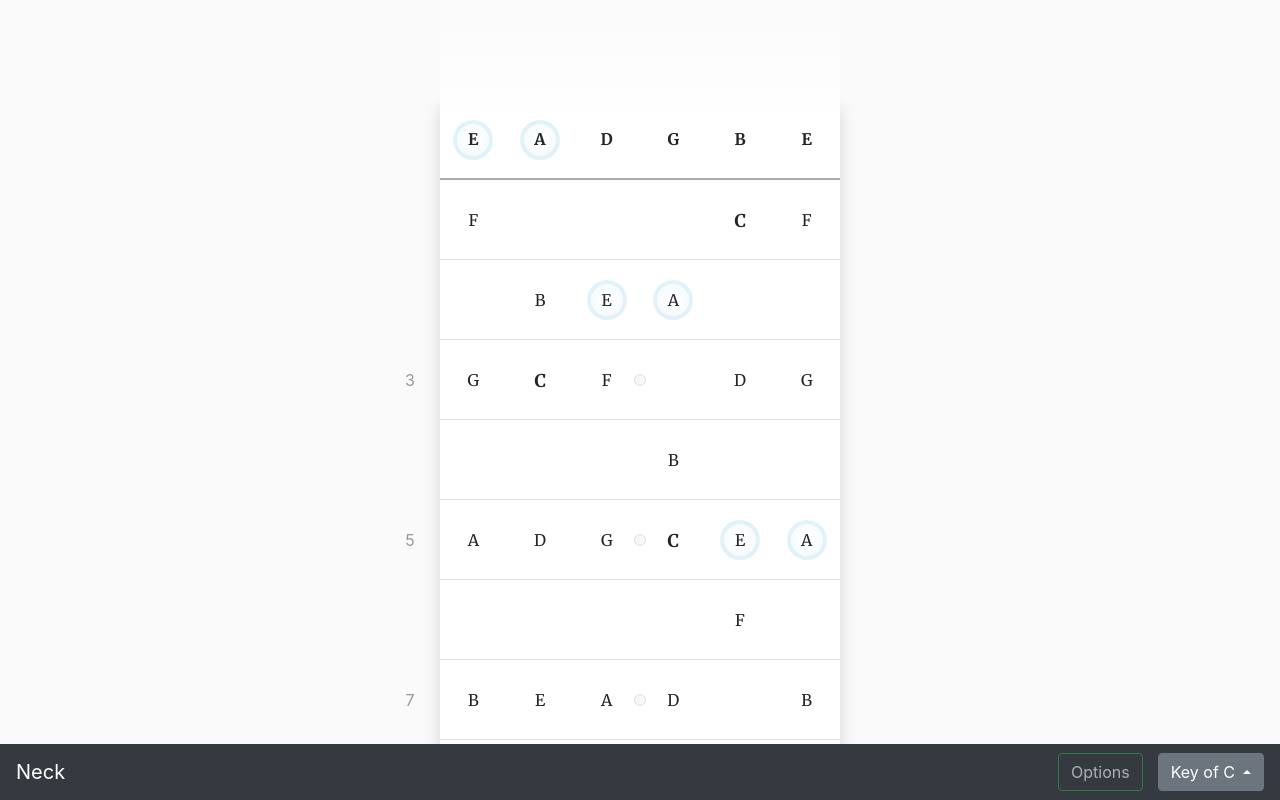
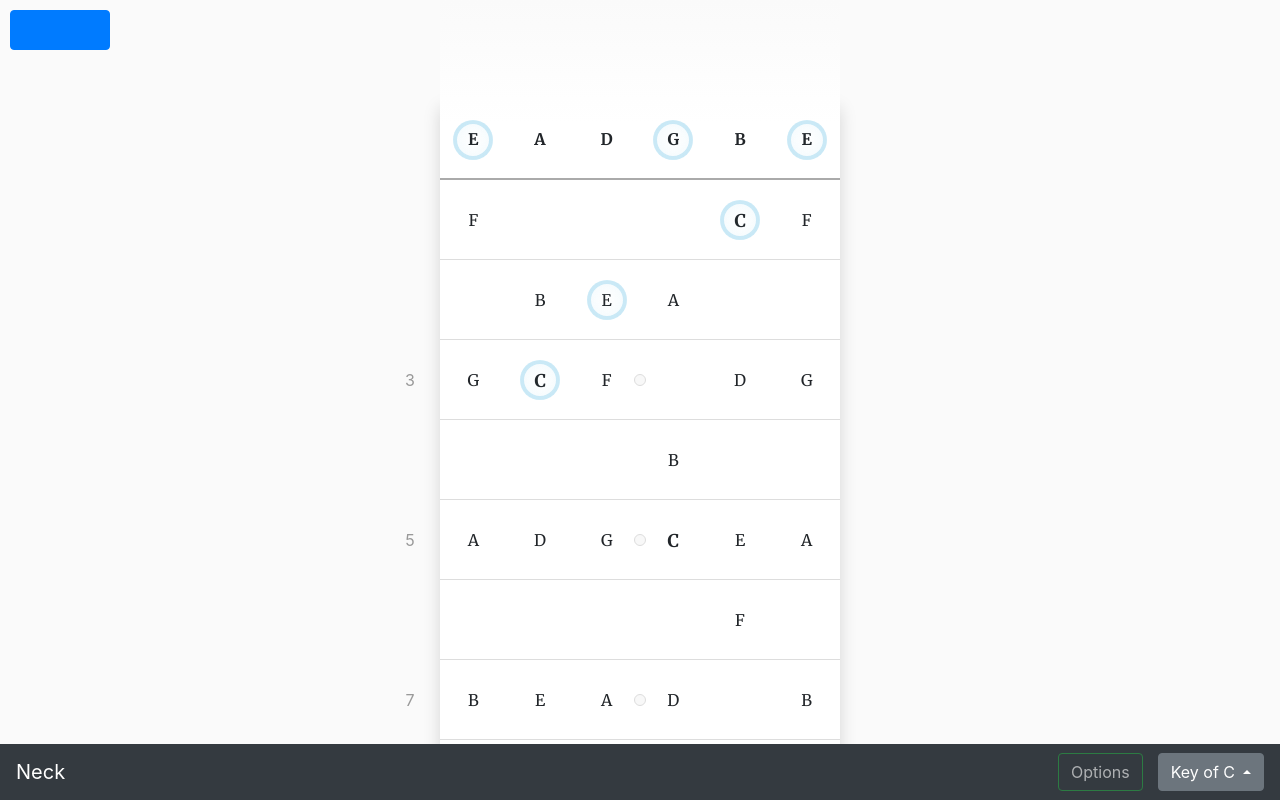
Before and after one commit to michaelasanchez/neck, a React app: page / in a window 1280 px wide. Built offline with nearby package versions, Linux system fonts and the light colour scheme.

Commit message:
Add barre chords to variations

```diff
--- a/src/components/Indicators.tsx
+++ b/src/components/Indicators.tsx
@@ -1,16 +1,41 @@
-import { each, filter, isNull, map, reduce, times } from 'lodash';
+import {
+  each,
+  filter,
+  filter,
+  indexOf,
+  isEqual,
+  isNull,
+  map,
+  min,
+  reduce,
+  times,
+  uniqBy,
+} from 'lodash';
 import * as React from 'react';
+import { useState } from 'react';
+import { Button } from 'react-bootstrap';
 import { Chord, ChordType, IOptions, Note, Tuning } from '../models';
+import {
+  ChordForm,
+  ChordFormType,
+  mapTypeToPositions,
+} from '../models/ChordForm';
 
 export const START_DEFAULT = 0;
-export const RANGE_DEFAULT = 5;
+export const RANGE_DEFAULT = 4;
 
 interface IndicatorsProps {
   options: IOptions;
 }
 
-const calcNotePosition = (note: Note, offset: number): number => {
-  return (note.Modified - offset + Note.NUM_NOTES) % Note.NUM_NOTES;
+const calcNotePosition = (
+  note: Note,
+  offset: number,
+  start: number = 0
+): number => {
+  let pos = (note.Modified - offset + Note.NUM_NOTES) % Note.NUM_NOTES;
+  while (pos < start) pos += Note.NUM_NOTES;
+  return pos;
 };
 
 const calcVariations = (
@@ -18,18 +43,24 @@ const calcVariations = (
   tuning: Tuning,
   start: number = START_DEFAULT,
   range: number = RANGE_DEFAULT
-) => {
+): number[][] => {
+  // Find all notes that fall between start <-> start + range
   const matches = map(tuning.Offsets, (o: number, i: number) => {
     return filter(chord.Pitches, (n) => {
-      const pos = calcNotePosition(n, o);
-      return pos >= start && pos <= start + range;
+      let pos = calcNotePosition(n, o, start);
+
+      const isWithinRange = pos >= start && pos <= start + range;
+      return isWithinRange;
     });
   });
 
+  // Calculate number of combinations from matched notes
   const potentialNotes = map(matches, (m) => m.length);
   const numVariations = reduce(potentialNotes, (acc, next) => acc * next);
 
-  let variations: any = [];
+  // Calculate each variation
+  // TODO: improve this?
+  let variations: number[][] = [];
   times(numVariations, (n) => {
     let multiplier = 1;
     const newVariation = map(potentialNotes, (p, i) => {
@@ -37,7 +68,7 @@ const calcVariations = (
       multiplier *= p;
 
       const index = Math.floor(n / prev) % p;
-      return calcNotePosition(matches[i][index], tuning.Offsets[i]);
+      return calcNotePosition(matches[i][index], tuning.Offsets[i], start);
     });
 
     variations.push(newVariation);
@@ -46,34 +77,67 @@ const calcVariations = (
   return variations;
 };
 
+const matchesChordForm = function (
+  variation: number[],
+  form: ChordFormType
+): boolean {
+  const start = min(variation);
+  return isEqual(
+    mapTypeToPositions(form),
+    map(variation, (o) => o - start)
+  );
+};
+
+const testStyle: React.CSSProperties = {
+  position: 'fixed',
+  width: 100,
+  height: 40,
+  top: 10,
+  left: 10,
+};
+
 const Indicators: React.FunctionComponent<IndicatorsProps> = ({ options }) => {
   const { tuning, numFrets } = options;
 
-  const cMajor = new Chord(Note.A(), ChordType.Minor);
+  // Test Chord
+  const chord = new Chord(Note.C(), ChordType.Major);
 
-  // console.log('ROOT', cMajor.Label);
-  console.log('KEY', cMajor.Keys[0].Label);
-  // console.log('PITCHES', cMajor.Pitches, NoteUtils.toString(cMajor.Pitches));
-  console.log('CHORD', cMajor.Label, cMajor.Abbreviated)
+  const brickbybrick = [];
+  const variations = calcVariations(chord, tuning);
 
-  const variations = calcVariations(cMajor, tuning);
+  times(9, (n) => {
+    variations.push(...calcVariations(chord, tuning, n));
+  });
 
-  let show = variations[9];
+  // const finalVariations = uniqBy(variations, '')
+  // console.log(variations, finalVariations)
 
-  console.log('show', show);
-  console.log('variations', variations);
-  // const show = calcIndicatorsFromChord(cMajor, tuning, 0, 4, true, true);
+  const final: number[][] = [];
+  each(ChordForm.All(), (f) => {
+    const matches = filter(variations, (v) => matchesChordForm(v, f));
+    matches.length && final.push(matches[0]);
+  });
+
+  const [current, setCurrent] = useState<number>(0);
+  let show = variations[current];
 
   return (
     <div className="indicators">
-      {map(tuning.Offsets, (o: number, i: number) => {
+      <Button
+        title="test"
+        style={testStyle}
+        onClick={() => setCurrent((current + 1) % variations.length)}
+      />
+      {map(tuning.Offsets, (s: number, i: number) => {
         return (
           <div className="string" key={i}>
-            <div className="fret open">{show[i] === 0 && <div className="indicator"></div>}</div>
-            {times(numFrets, (n: number) => {
+            <div className="fret open">
+              {show[i] === 0 && <div className="indicator"></div>}
+            </div>
+            {times(numFrets, (f: number) => {
               return (
-                <div className="fret" key={n}>
-                  {show[i] === n + 1 && <div className="indicator"></div>}
+                <div className="fret" key={f}>
+                  {show[i] === f + 1 && <div className="indicator"></div>}
                 </div>
               );
             })}
--- a/src/models/ChordForm.ts
+++ b/src/models/ChordForm.ts
@@ -38,5 +38,12 @@ export class ChordForm {
     this._offsets = tuning.Offsets;
   }
 
-
+  public static All() {
+    return [
+      ChordFormType.MajorForm1,
+      ChordFormType.MajorForm2,
+      ChordFormType.MinorForm1,
+      ChordFormType.MinorForm2,
+    ];
+  }
 }
--- a/src/style/_vars.scss
+++ b/src/style/_vars.scss
@@ -69,4 +69,4 @@ $fret-marker-height: $fret-marker-diameter;
 /* Indicators */
 $indicator-radius: 20px;
 $indicator-background: radial-gradient(rgba(135, 206, 235, 0), rgba(135, 206, 235, .1));
-$indicator-border: 4px solid rgba(135, 206, 235, .2);
+$indicator-border: 4px solid rgba(135, 206, 235, .4);
```
Also changed, not shown: 1 other file (tests, documents, lock files or other folders).
